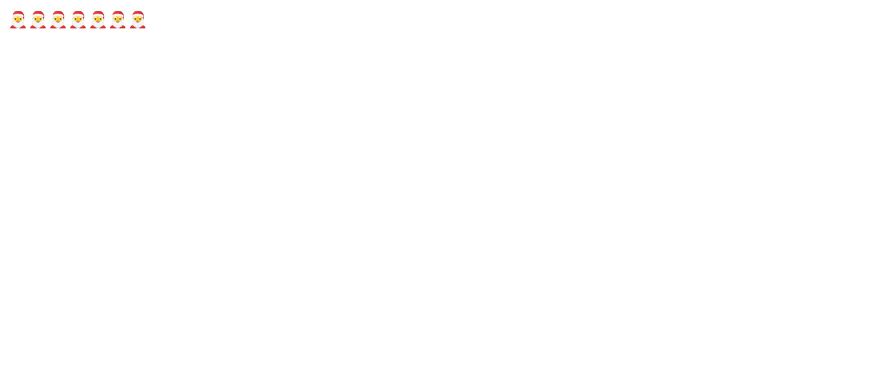
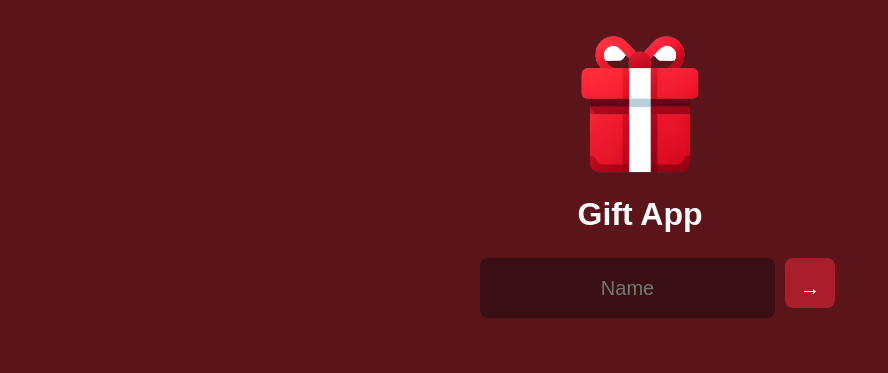
Before and after one commit to JAldo1980/javascriptmas-day19, a plain HTML site: page index.html in a window 1280 px wide. Shown: the whole page, without its empty margins (0-888 px from the left). Drawn offline with Linux system fonts and the light colour scheme.

Commit message:
first commit

```diff
--- a/index.css
+++ b/index.css
@@ -73,6 +73,95 @@ select {
   }
 }
 
-.output {
+html,
+body {
+  margin: 0;
+  padding: 0;
+  font-family: "Rubik", sans-serif;
+  background-color: #5c141b;
+  color: #432000;
+  user-select: none;
+}
+
+.container {
   display: flex;
+  flex-direction: column;
+  max-width: 320px;
+  margin: 30px auto;
+  row-gap: 10px;
 }
+
+h1 {
+  margin: 0;
+  color: #fdfdfd;
+  text-align: center;
+}
+
+img {
+  width: 150px;
+  margin: 0 auto;
+}
+
+input {
+  color: #fdfdfd;
+  background-color: #3a0f13;
+  border: 0;
+  padding: 15px;
+  border-radius: 8px;
+  font-size: 20px;
+  text-align: center;
+  font-family: "Rubik", sans-serif;
+  margin: 10px 0;
+}
+
+.input-fields {
+  display: flex;
+  column-gap: 10px;
+}
+
+#add-button {
+  height: 50px;
+  width: 50px;
+  text-align: center;
+  margin: 10px 0;
+}
+
+button {
+  color: #fdfdfd;
+  background-color: #ab1d2b;
+  border: 0;
+  padding: 15px;
+  border-radius: 8px;
+  font-size: 20px;
+  text-align: center;
+  font-family: "Rubik", sans-serif;
+}
+
+button:hover {
+  background-color: #432000;
+  cursor: pointer;
+}
+
+ul {
+  list-style-type: none;
+  padding: 0;
+  display: flex;
+  flex-direction: column;
+  row-gap: 10px;
+}
+
+ul li {
+  font-size: 20px;
+  background-color: #ab1d2b;
+  color: #fdfdfd;
+  padding: 15px;
+  border-radius: 8px;
+  flex-grow: 1;
+  text-align: center;
+  box-shadow: 0px 1px 4px rgba(0, 0, 0, 0.2);
+}
+
+ul li:hover {
+  background-color: #e33d52;
+  cursor: pointer;
+}
--- a/index.html
+++ b/index.html
@@ -5,12 +5,18 @@
     <meta http-equiv="X-UA-Compatible" content="IE=edge" />
     <meta name="viewport" content="width=device-width, initial-scale=1.0" />
     <link rel="stylesheet" href="/index.css" />
-    <title>Save Santa!</title>
+    <title>gift app</title>
   </head>
   <body>
     <div class="wrapper">
       <div class="container">
-        <div class="output"></div>
+        <img src="icon.png" />
+        <h1>Gift App</h1>
+        <div class="input-fields">
+          <input type="text" id="input-field" placeholder="Name" />
+          <button id="add-button">→</button>
+        </div>
+        <ul id="people-list"></ul>
       </div>
     </div>
     <script src="index.js"></script>
--- a/index.js
+++ b/index.js
@@ -1,45 +1,51 @@
-const dangerArray = [
-  ["🎅", "👺"],
-  [
-    ["🎅", "🦁"],
-    ["👹", "🎅"],
-  ],
-  [
-    [
-      ["🎅", "🐻"],
-      ["🧌", "🎅"],
-    ],
-    [
-      ["🐯", "🎅"],
-      ["🎅", "😈"],
-    ],
-  ],
-];
+let people = [];
 
-const output = document.querySelector(".output");
+const inputFieldEl = document.getElementById("input-field");
+const addButtonEl = document.getElementById("add-button");
+const peopleListEl = document.getElementById("people-list");
 
-// First, I will need to create a DOM element to contain and display any 'santa's' that are found...
-function displaySantaOnDOM(element) {
-  const div = document.createElement("div");
-  div.innerText = element;
-  div.className = "santa-element";
-  output.appendChild(div);
-}
+addButtonEl.addEventListener("click", function () {
+  let inputValue = inputFieldEl.value;
 
-// I've not done recursion before - at first it was hard to get my head round it...here's what I found out:
-// 1. create a for of loop to iterate over the array...
-function findAndDisplaySanta(array) {
-  for (const element of array) {
-    //   This line below checks if the current element being iterated is itself an array...(I had no idea this could be done!)
-    if (Array.isArray(element)) {
-      // below ...this hurt my head a little...so, if the current element is an array, the function calls itself (this is called recursively)
-      findAndDisplaySanta(element);
-      //   to end, if the current element is not an array, the function checks if it is equal to the string "🎅".
-    } else if (element === "🎅") {
-      // if so, the target / element is displayed on the DOM...calling the function I created earlier...
-      displaySantaOnDOM(element);
-    }
+  if (inputValue) {
+    people.push(inputValue);
+
+    clearInputFieldEl();
+
+    renderList(people);
+  }
+});
+
+function renderList(array) {
+  clearPeopleListEl();
+
+  for (let i = 0; i < array.length; i++) {
+    let currentPerson = array[i];
+
+    appendPersonToPeopleListEl(currentPerson);
   }
 }
 
-findAndDisplaySanta(dangerArray);
+function clearPeopleListEl() {
+  peopleListEl.innerHTML = "";
+}
+
+function clearInputFieldEl() {
+  inputFieldEl.value = "";
+}
+
+function appendPersonToPeopleListEl(person) {
+  let newEl = document.createElement("li");
+
+  newEl.textContent = person;
+
+  newEl.addEventListener("dblclick", function () {
+    let index = people.indexOf(person);
+
+    people.splice(index, 1);
+
+    renderList(people);
+  });
+
+  peopleListEl.append(newEl);
+}
```
Also changed, not shown: icon.png (added).
